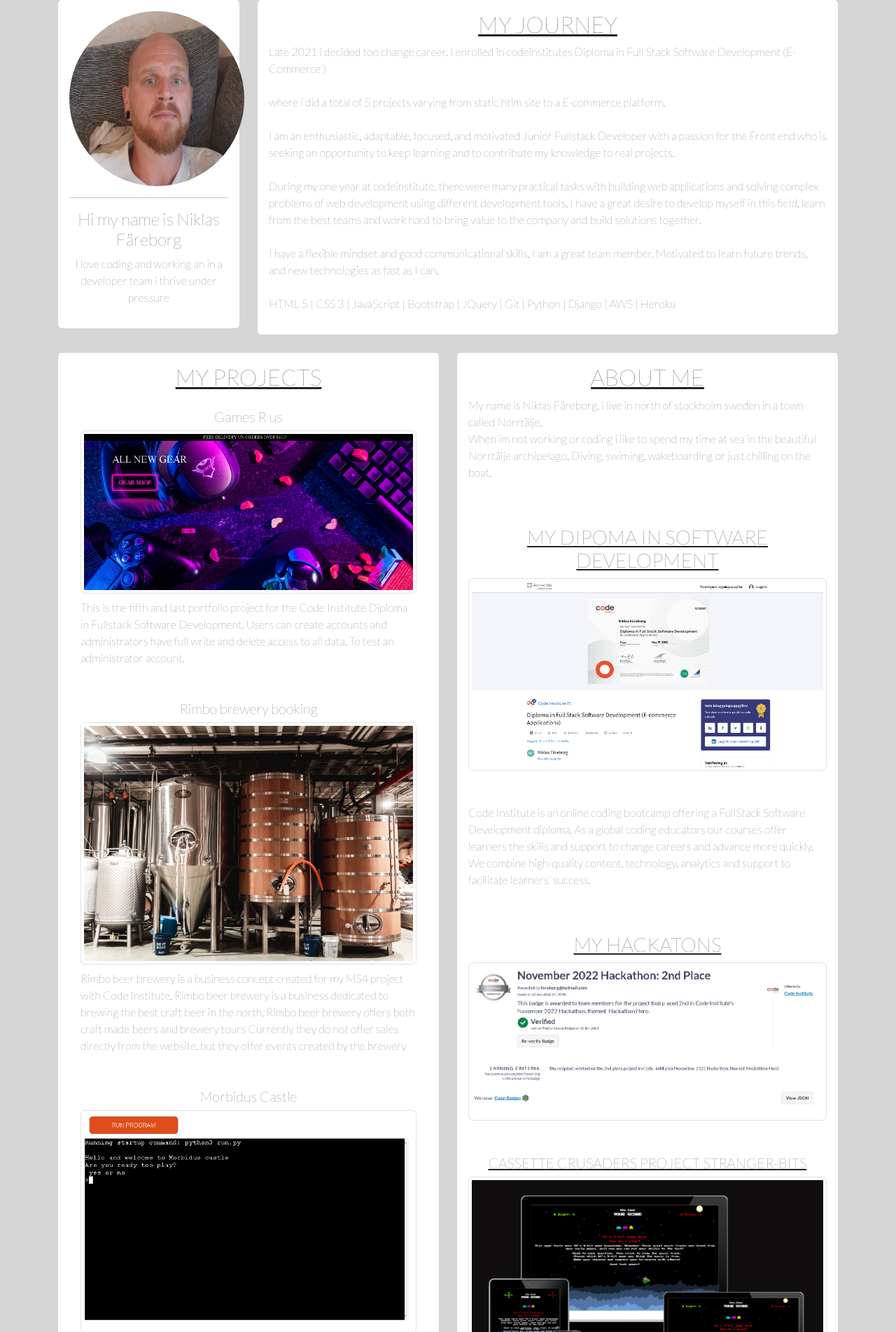
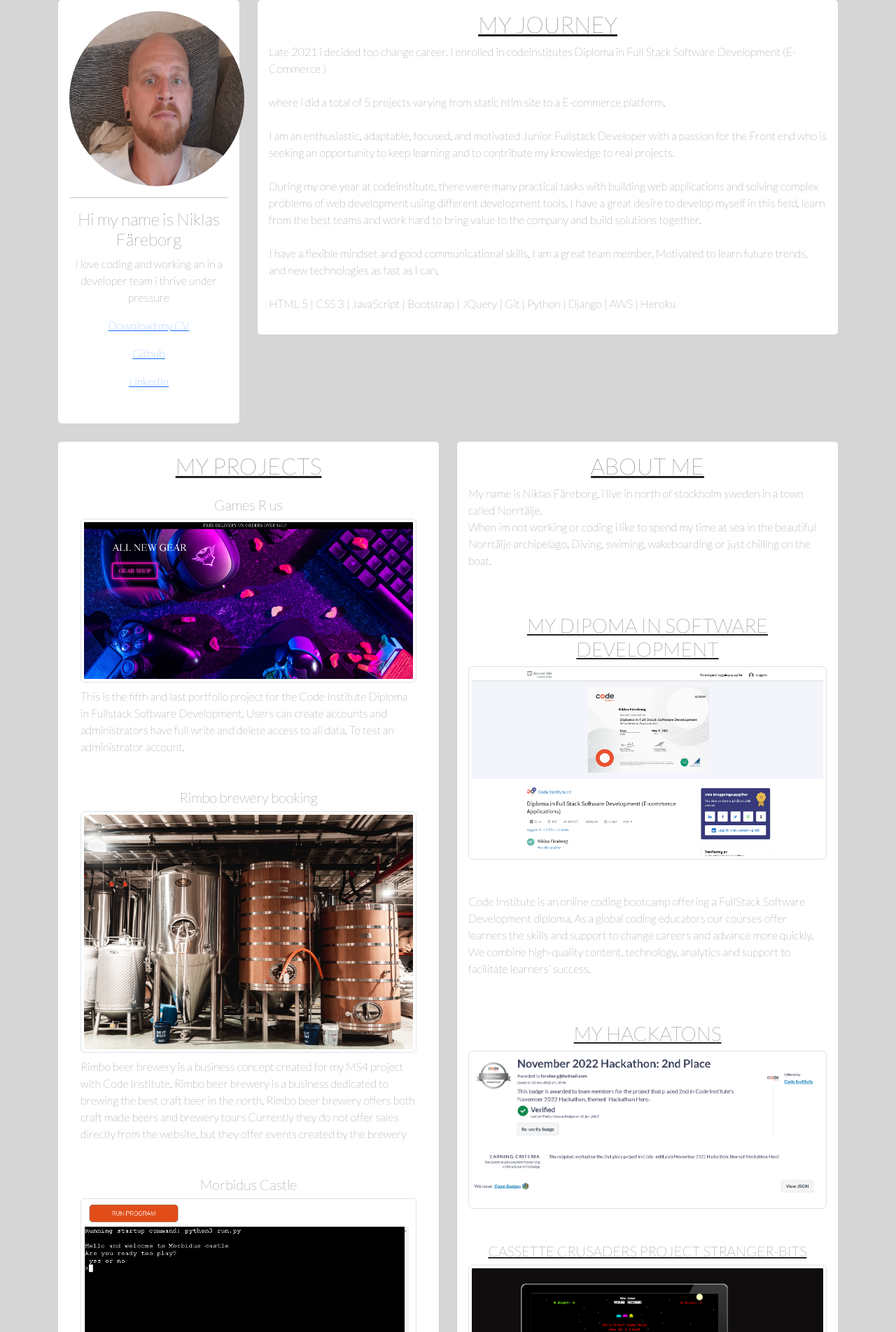
Before and after one commit to ejkington/django-portfolio, a Django app: page / in a window 1280 px wide. Shown: the part 25-1928 px from the top of the page at 70% size. Run offline with Django 4.2, Linux system fonts and the light colour scheme; some libraries are stand-ins or nearby versions.

Commit message:
added links

```diff
--- a/base/templates/base/home.html
+++ b/base/templates/base/home.html
@@ -27,7 +27,17 @@
                     <img src="{% static '/images/mig.jpg' %}" alt="profile pic of author" id="profile-pic">
                     <hr>
                     <h4 class="title-text">Hi my name is Niklas Färeborg</h4>
-                    <p class="title-p">I love coding and working an in a developer team i thrive under pressure</p>
+                    <p class="title-p">I love coding and working an in a developer team i thrive under pressure
+                        <a href="#">
+                            <p>Download my CV</p>
+                        </a>
+                        <a href="https://github.com/ejkington">
+                            <p>Github</p>
+                        </a>
+                        <a href="https://www.linkedin.com/in/niklas-f%C3%A4reborg-1bb353211/">
+                            <p>LinkedIn</p>
+                        </a>
+                    </p>
                 </div>
             </div>
             <div class="col-md-9">
```
